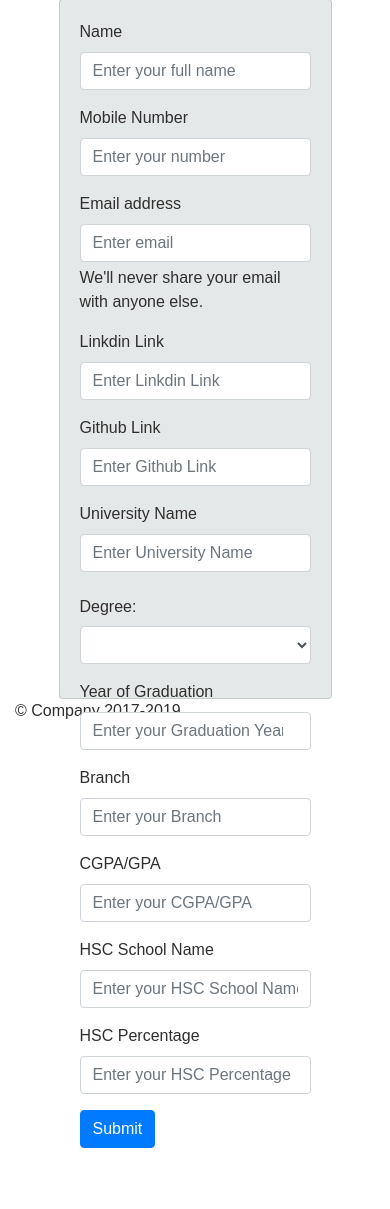
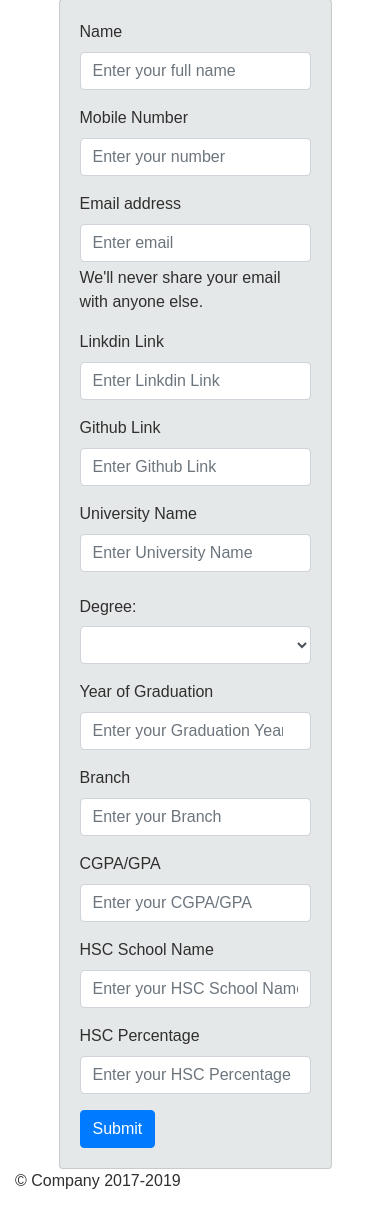
Before and after one commit to Pranav-Programmer/Resume-Builder, a Django app: page /sec1 in a window 390 px wide. Shown: the part 88-1297 px from the top of the page. Before the commit the page ends 1236 px from the top, so only its background shows below. Run offline with Django 4.2, Linux system fonts and the light colour scheme.

Commit message:
change in css

```diff
--- a/LoginUser/templates/sec1.html
+++ b/LoginUser/templates/sec1.html
@@ -18,7 +18,7 @@
      font-weight: bold;
    }
    .card-body{
-       background-color: light gray;
+       background-color: #E5E8E8;;
        margin-top: 25px;
        width: 1001px;
        margin-left: 259px;
@@ -46,7 +46,7 @@ body{
        width: 70%;
        margin-left:15%;
        margin-top: 10%;
-       height: 700px;
+       height: 100%;
    }
 }
 </style>
```
